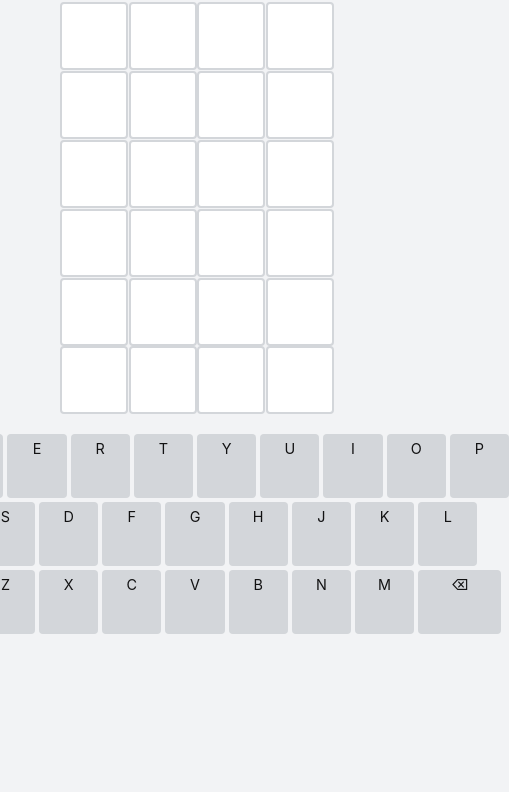
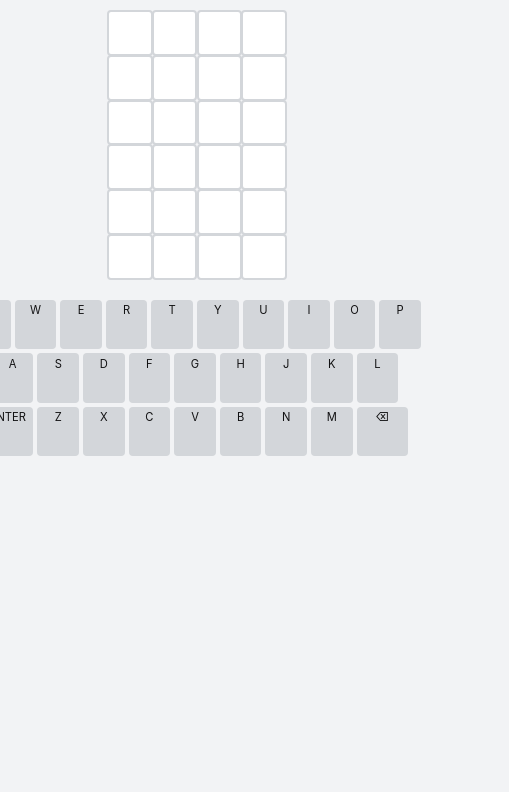
Before and after one commit to Matra92/Matra-Games, a plain HTML site: page games/itbadle/index.html in a window 390 px wide. Shown: the part 98-890 px from the top of the page, 509 px wide, since content can reach past the window. Drawn offline with Linux system fonts and the light colour scheme.

Commit message:
Add files via upload

```diff
--- a/games/itbadle/script.js
+++ b/games/itbadle/script.js
@@ -9,54 +9,44 @@
   // tablero se ajustará automáticamente a la longitud de la palabra
   // seleccionada. Procura incluir sólo palabras en mayúsculas o
   // utiliza el método .toUpperCase() al final como aquí.
-const wordList = [
-    "AUDI", // 5 letras
-    "CHAD",  // 4 letras
-    "MATEBU",  // 4 letras
-    "CHOCLO", // 6 letras
-    "MATI WOLF", // 5 letras
-    "HELLO GOODBYE", // 5 letras
-    "ILAN", // 5 letras
-    "SHALOM", // 5 letras (con tilde)
-    "EMPANADA", // 7 letras
-    "TATIANA", // 5 letras
-    "PARCIAL", // 3 letras
-    "CLASH ROYALE", // 4 letras
-    "ALMIBU", // 5 letras
-    "SARITA SAROTA", // 5 letras con tilde
-    "MATE DISCRETA",
-    "KODAK",
-    "SENAL",
-    "BAUTI INFIEL",
-    "ANTICHAD",
-    "PRIMITIVAS",
-    "LUCIANO",
-    "PHINEAS Y FERNAN",
-    "BROWNIE PLANET",
-    "COMPACTO",
-    "BOOM CHAKALAKA",
-    "CHI",
-    "MTURRIN",
-    "MADELINE CLINE",
-    "MATATE Y GRABALO",
-    "JEANS ROTOS",
-    "SARA VOMIT",
-    "PREMIOS PRECOZ",
-    "GIRA GIRA TU CALZON",
-    "MACHI",
-    "BERNI",
-    "COQUI",
-    "LITTLE TOMMY",
-    "DORMI",
-    "THEA CABANAS",
-    "SERGIO",
-    "MR MARVEL",
-    "MATRA",
-    "LOURDES",
-    "SALU SENIOR",
-    "MARTU",
-    "KIKI",
-    "JULIAN SHALOM"
+  const wordList = [
+    // Lista de palabras personalizada. Cada entrada puede incluir espacios.
+    // El tablero se adapta automáticamente al número de caracteres (espacios incluidos)
+    // pero los espacios no generan casillas, sólo huecos. Se sugiere escribir
+    // todas las palabras en mayúsculas para facilitar la comparación.
+    "AUDI",          // 4 letras
+    "CHAD",          // 4 letras
+    "MATEBU",        // 6 letras
+    "CHOCLO",        // 6 letras
+    "MATI WOLF",     // 8 caracteres (incluye espacio)
+    "HELLO GOODBYE", // 14 caracteres (incluye espacio)
+    "ILAN",          // 4 letras
+    "SHALOM",        // 6 letras
+    "EMPANADA",      // 8 letras
+    "TATIANA",       // 7 letras
+    "PARCIAL",       // 7 letras
+    "CLASH ROYALE",  // 12 caracteres (incluye espacio)
+    "ALMIBU",        // 6 letras
+    "SARITA SAROTA", // 13 caracteres (incluye espacio)
+    "MATE DISCRETA", // 13 caracteres (incluye espacio)
+    "KODAK",         // 5 letras
+    "SENAL",         // 5 letras (sin tilde)
+    "BAUTI INFIEL",  // 12 caracteres (incluye espacio)
+    "ANTICHAD",      // 8 letras
+    "PRIMITIVAS",    // 10 letras
+    "LUCIANO",       // 7 letras
+    "PHINEAS Y FERNAN", // 18 caracteres (incluye espacios)
+    "BROWNIE PLANET",// 13 caracteres (incluye espacio)
+    "COMPACTO",      // 8 letras
+    "BOOM CHAKALAKA",// 14 caracteres (incluye espacio)
+    "CHI",           // 3 letras
+    "MTURRIN",       // 7 letras
+    "MADELINE CLINE",// 15 caracteres (incluye espacio)
+    "MATATE Y GRABALO",// 17 caracteres (incluye espacio)
+    "JEANS ROTOS",   // 11 caracteres (incluye espacio)
+    "SARA VOMIT",    // 10 caracteres (incluye espacio)
+    "PREMIOS PRECOZ",// 14 caracteres (incluye espacio)
+    "GIRA GIRA TU CALZON" // 20 caracteres (incluye espacios)
   ];
 
   // Parámetros del juego
--- a/games/itbadle/style.css
+++ b/games/itbadle/style.css
@@ -249,3 +249,53 @@ footer {
   text-align: center;
   max-width: 600px;
 }
+
+/* Ajustes responsivos para pantallas más estrechas */
+@media (max-width: 600px) {
+  :root {
+    --cell-size: 3rem;
+    --cell-gap: 0.25rem;
+  }
+  header {
+    max-width: 100%;
+    padding: 0.5rem 0.5rem 0.75rem;
+  }
+  h1 {
+    font-size: 1.75rem;
+  }
+  #theme-toggle {
+    font-size: 1.3rem;
+  }
+  /* Ajustar tamaño de teclas en pantallas pequeñas */
+  .key {
+    min-width: 2rem;
+    min-height: 2.6rem;
+    font-size: 0.8rem;
+    padding: 0.4rem 0.5rem;
+  }
+  .key.wide {
+    min-width: 3rem;
+  }
+}
+
+@media (max-width: 400px) {
+  :root {
+    --cell-size: 2.6rem;
+    --cell-gap: 0.2rem;
+  }
+  h1 {
+    font-size: 1.6rem;
+  }
+  #theme-toggle {
+    font-size: 1.1rem;
+  }
+  .key {
+    min-width: 1.8rem;
+    min-height: 2.4rem;
+    font-size: 0.7rem;
+    padding: 0.35rem 0.4rem;
+  }
+  .key.wide {
+    min-width: 2.4rem;
+  }
+}
```
Also changed, not shown: games/donde-esta-juan/style.css (+27 -0 lines), index.html (+3 -3 lines), style.css (+22 -0 lines).
